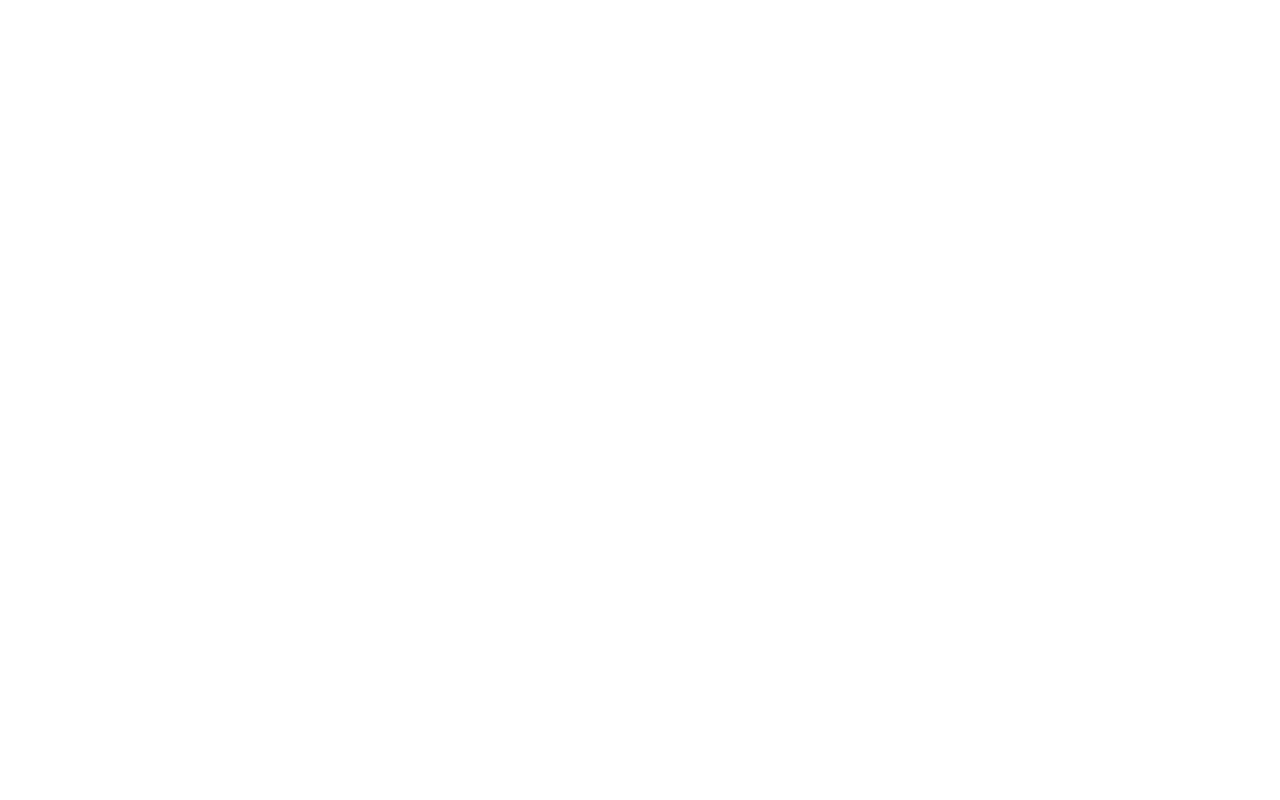
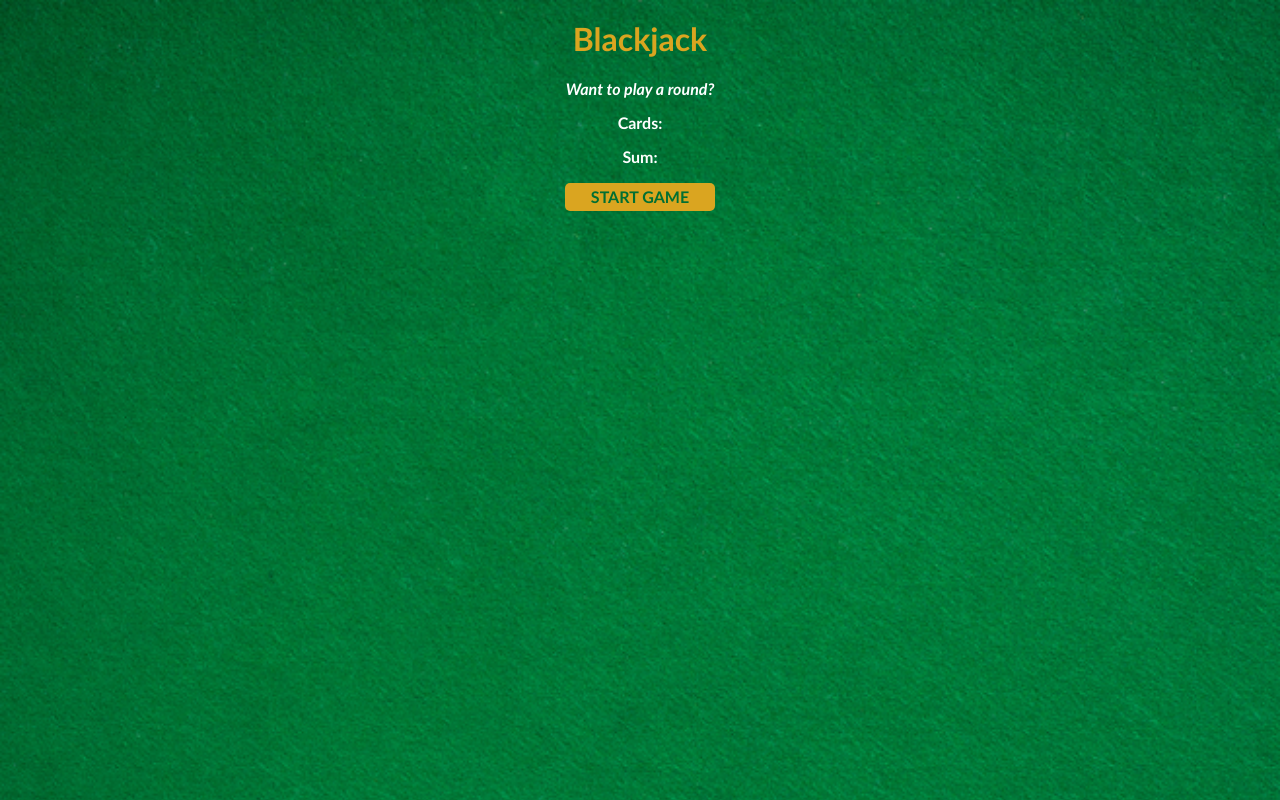
Before and after one commit to Dudeverse/JS-blackjack, a plain HTML site: page index.html in a window 1280 px wide. Drawn offline with nearby package versions, Linux system fonts and the light colour scheme.

Commit message:
added css, and refactored start button

```diff
--- a/index.css
+++ b/index.css
@@ -0,0 +1,29 @@
+/* Complete the CSS styling according to the provided design */
+
+body {
+    font-family: 'Trebuchet MS', 'Lucida Sans Unicode', 'Lucida Grande', 'Lucida Sans', Arial, sans-serif;
+    background-image: url("images/table.png");
+    background-size: cover;
+    text-align: center;
+    color: white;
+    font-weight: bold;
+}
+
+h1 {
+    color: goldenrod;
+}
+
+#message-el {
+    font-style: italic;
+}
+
+#start-btn {
+    color: #016f32;
+    width: 150px;
+    background-color: goldenrod;
+    padding-top: 5px;
+    padding-bottom: 5px;
+    border-radius: 5px;
+    border-style: none;
+    font-weight: bold;
+}
--- a/index.html
+++ b/index.html
@@ -1,8 +1,13 @@
 <!DOCTYPE html>
-<head>
-
-</head>
-<body>
-
-</body>
+    <head><link rel="stylesheet" href="https://cdnjs.cloudflare.com/ajax/libs/normalize/8.0.1/normalize.css">
+        <link rel="stylesheet" href="index.css">
+    </head>
+    <body>
+        <h1>Blackjack</h1>
+        <p id="message-el">Want to play a round?</p>
+        <p>Cards:</p>
+        <p>Sum:</p>
+        <button id="start-btn" onclick="startGame()">START GAME</button>
+        <script src="index.js"></script>
+    </body>
 </html>
--- a/index.js
+++ b/index.js
@@ -0,0 +1,23 @@
+let firstCard = 10
+let secondCard = 4
+let sum = firstCard + secondCard
+let hasBlackJack = false
+let isAlive = true
+let message = ""
+let messageEl = document.getElementById("message-el")
+
+function startGame() {
+    if (sum <= 20) {
+        message = "Do you want to draw a new card? "
+        console.log(message)
+    } else if (sum === 21) {
+        message = "You've got Blackjack! "
+        hasBlackJack = true
+        console.log(message)
+    } else {
+        message = "You're out of the game! "
+        isAlive = false
+        console.log(message)
+    }
+    messageEl.textContent = message
+}
```
Also changed, not shown: images/table.png (added), 1 other file.
